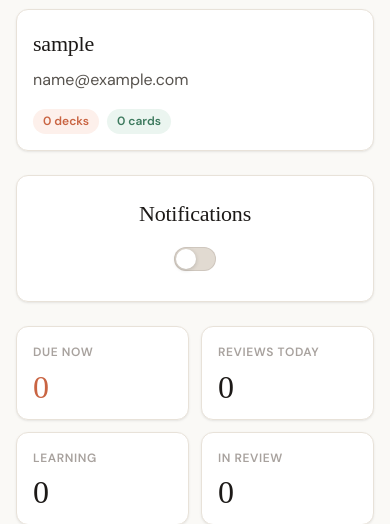
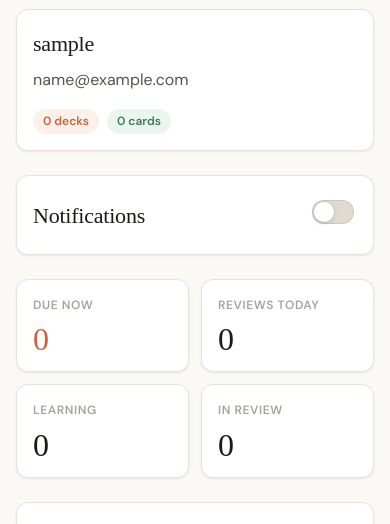
Before and after one commit to meshwho/FlashCardsWebsite, a Django app: page /profile/ in a window 390 px wide. Shown: the part 175-699 px from the top of the page. Run offline with Django 5.2, Linux system fonts and the light colour scheme; the visitor is signed in with stand-in values (Sample User, id 1); data that the repository does not hold is empty; parts of the project's set-up code (start-up, migrations or seed data) failed here and were passed over; some web fonts are replaced.

Commit message:
Notifications toggle is now fixed

```diff
--- a/static/css/site.css
+++ b/static/css/site.css
@@ -1306,11 +1306,6 @@ textarea { resize: vertical; min-height: 90px; }
     margin-top: 16px;
 }
 
-.notification-settings-text {
-    margin: 8px 0 14px;
-    font-size: 0.9375rem;
-}
-
 .notification-status {
     margin-top: 10px;
     font-size: 0.875rem;
@@ -1577,18 +1572,11 @@ body::-webkit-scrollbar {
 }
 
 @media (max-width: 640px) {
-    .settings-head {
-        align-items: flex-start;
-    }
 
     .notification-switch {
         margin-top: 2px;
         flex-shrink: 0;
     }
-
-    .notification-status {
-        font-size: 0.9rem;
-    }
 }
 
 .notifications-head h2 {
@@ -1596,9 +1584,48 @@ body::-webkit-scrollbar {
 }
 
 @media (max-width: 640px) {
-    .notifications-head {
+
+
+    .notifications-card {
+        padding-top: 20px;
+        padding-bottom: 20px;
+    }
+
+    .notification-switch {
+        flex-shrink: 0;
+        margin-top: 0;
+    }
+}
+
+.notifications-row {
+    display: flex;
+    align-items: center;
+    justify-content: space-between;
+    gap: 18px;
+}
+
+.notifications-copy {
+    min-width: 0;
+    flex: 1;
+}
+
+.notification-status {
+    color: var(--text-2);
+    font-size: 0.92rem;
+    line-height: 1.45;
+}
+
+.notification-switch {
+    flex-shrink: 0;
+}
+
+@media (max-width: 640px) {
+    .notifications-row {
+        flex-direction: row;
         align-items: center;
-        gap: 12px;
+        justify-content: space-between;
+        flex-wrap: nowrap;
+        gap: 14px;
     }
 
     .notifications-subtitle,
@@ -1611,8 +1638,11 @@ body::-webkit-scrollbar {
         padding-bottom: 20px;
     }
 
+    .notifications-card h2 {
+        margin-bottom: 0 !important;
+    }
+
     .notification-switch {
-        flex-shrink: 0;
         margin-top: 0;
     }
 }
--- a/templates/study/profile.html
+++ b/templates/study/profile.html
@@ -21,20 +21,22 @@
     </div>
 </div>
 <div class="card fade-in-2 notifications-card" style="margin-bottom: 24px;">
-    <div class="profile-hero notifications-head">
-        <h2 style="margin-bottom: 0;">Notifications</h2>
+    <div class="notifications-row">
+        <div class="notifications-copy">
+            <h2 style="margin-bottom: 6px;">Notifications</h2>
+
+            <p class="subtitle notifications-subtitle" style="margin-bottom: 0;">
+                Enable review reminders for this device.
+            </p>
+
+            <p class="notification-status" id="notification-status" style="margin-top: 10px;"></p>
+        </div>
 
         <label class="notification-switch" for="enable-notifications-btn">
             <input type="checkbox" id="enable-notifications-btn">
             <span class="notification-switch-slider"></span>
         </label>
     </div>
-
-    <p class="subtitle notifications-subtitle" style="margin-top: 10px; margin-bottom: 0;">
-        Enable review reminders for this device.
-    </p>
-
-    <p class="notification-status" id="notification-status" style="margin-top: 10px;"></p>
 </div>
 <div class="stats-row fade-in-2">
     <div class="stat-card">
```
